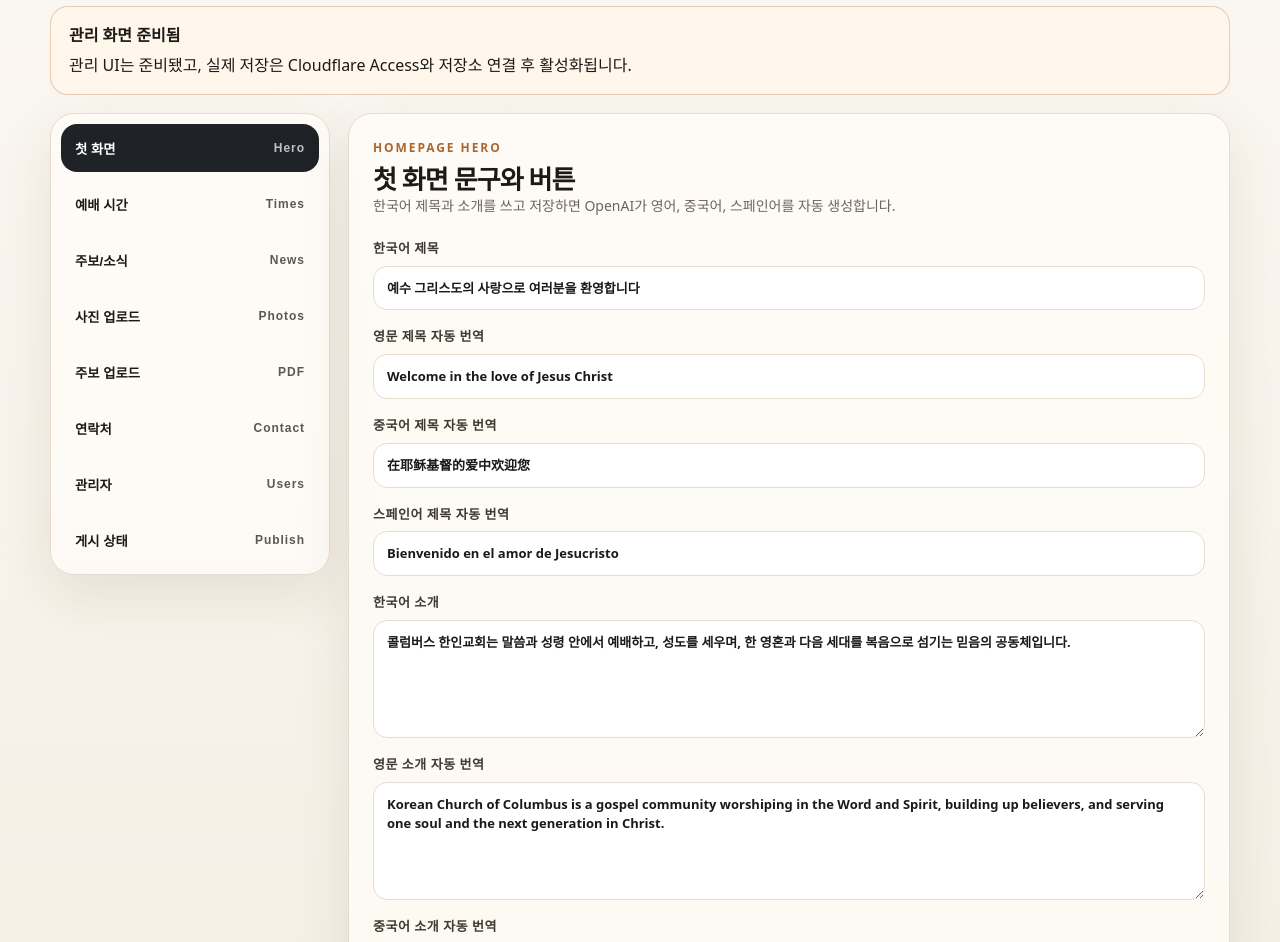
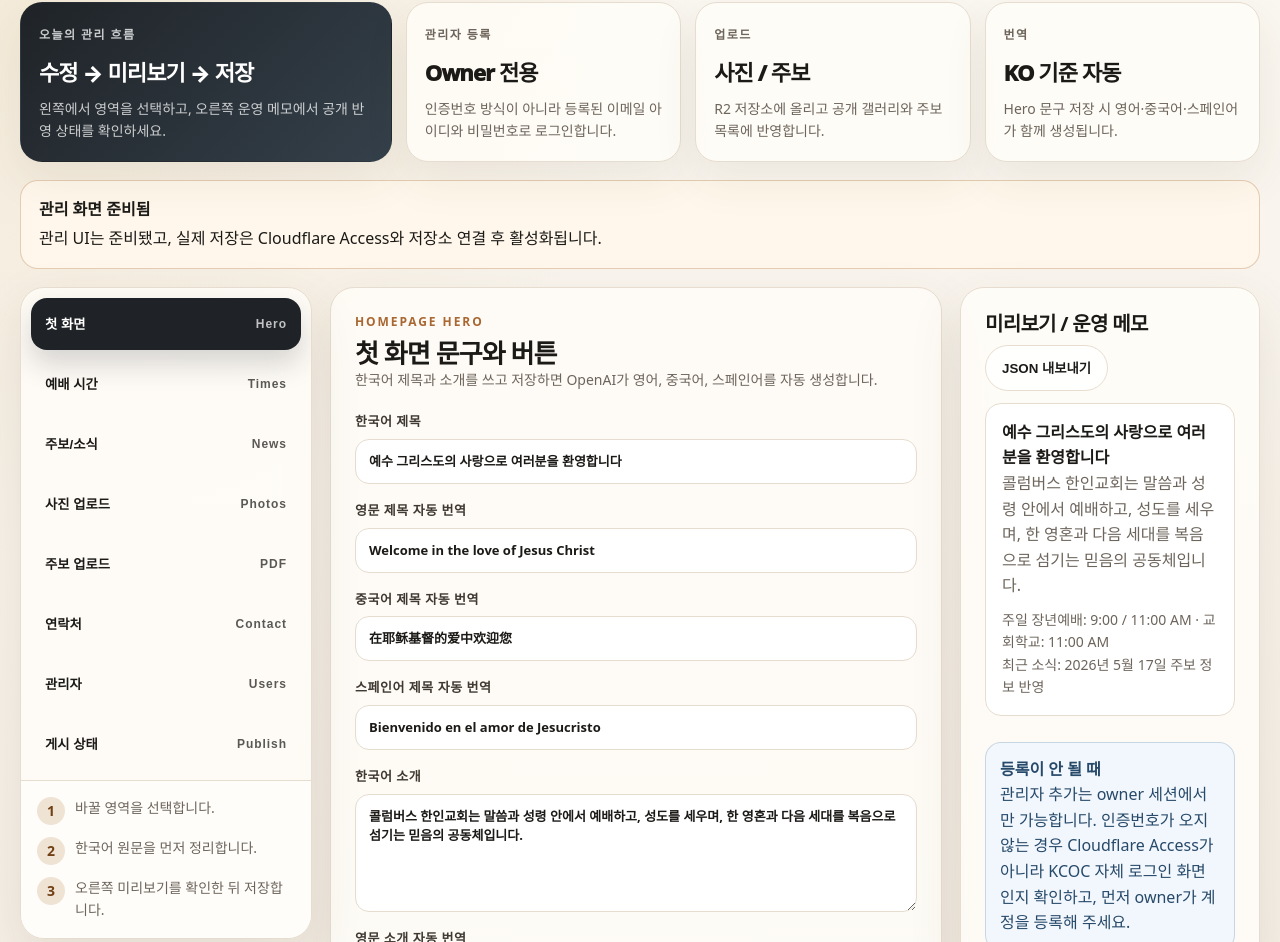
Before and after one commit to kimscomputer/KCOCOH, a website: page site/v1/admin/index.html in a window 1280 px wide. Shown: the part 146-1088 px from the top of the page. Drawn offline with Linux system fonts and the light colour scheme; no server answers.

Commit message:
Improve KCOC admin UI guidance

```diff
--- a/site/v1/admin/index.html
+++ b/site/v1/admin/index.html
@@ -6,14 +6,14 @@
   <title>KCOC 관리 페이지</title>
   <meta name="robots" content="noindex, nofollow">
   <style>
-    :root { color-scheme: light; --paper:#f8f4ec; --panel:#fffdf8; --ink:#1b1a17; --muted:#6d655c; --line:#e6dccf; --bronze:#a96732; --dark:#1f2327; --green:#48684c; --red:#9d3d34; }
+    :root { color-scheme: light; --paper:#f8f4ec; --panel:#fffdf8; --ink:#1b1a17; --muted:#6d655c; --line:#e6dccf; --bronze:#a96732; --dark:#1f2327; --green:#48684c; --red:#9d3d34; --blue:#355f8a; --gold:#d7b06b; }
     * { box-sizing:border-box; }
-    body { margin:0; background:linear-gradient(180deg,#fbf8f2,#f2eadf); color:var(--ink); font-family:ui-sans-serif,system-ui,-apple-system,BlinkMacSystemFont,"Segoe UI","Noto Sans KR",sans-serif; font-size:16px; line-height:1.6; }
+    body { margin:0; background:radial-gradient(circle at top left,rgba(215,176,107,.22),transparent 34%),linear-gradient(180deg,#fbf8f2,#f2eadf); color:var(--ink); font-family:ui-sans-serif,system-ui,-apple-system,BlinkMacSystemFont,"Segoe UI","Noto Sans KR",sans-serif; font-size:16px; line-height:1.6; }
     a { color:inherit; }
-    .shell { width:min(1180px, calc(100% - 32px)); margin:0 auto; padding:28px 0 56px; }
-    header { display:flex; justify-content:space-between; align-items:center; gap:18px; padding:18px 0 26px; }
+    .shell { width:min(1240px, calc(100% - 32px)); margin:0 auto; padding:28px 0 56px; }
+    header { display:flex; justify-content:space-between; align-items:center; gap:18px; padding:18px 0 22px; }
     .brand { display:flex; align-items:center; gap:14px; text-decoration:none; }
-    .brand img { height:48px; width:auto; padding:3px 6px; border-radius:12px; background:rgba(255,255,255,.78); }
+    .brand img { height:48px; width:auto; padding:3px 6px; border-radius:12px; background:rgba(255,255,255,.82); box-shadow:0 10px 28px rgba(82,58,34,.10); }
     .eyebrow { margin:0 0 8px; color:var(--bronze); font-size:12px; font-weight:900; letter-spacing:.16em; text-transform:uppercase; }
     h1, h2, h3 { margin:0; line-height:1.15; letter-spacing:-.035em; }
     h1 { font-size:clamp(30px,4vw,46px); }
@@ -21,33 +21,49 @@
     h3 { font-size:20px; }
     p { margin:0; color:var(--muted); }
     .top-actions { display:flex; flex-wrap:wrap; gap:10px; }
-    .btn { min-height:44px; display:inline-flex; align-items:center; justify-content:center; padding:0 16px; border:1px solid var(--line); border-radius:999px; background:rgba(255,255,255,.7); color:var(--ink); font-weight:850; text-decoration:none; cursor:pointer; }
+    .btn { min-height:46px; display:inline-flex; align-items:center; justify-content:center; gap:8px; padding:0 16px; border:1px solid var(--line); border-radius:999px; background:rgba(255,255,255,.74); color:var(--ink); font-weight:850; text-decoration:none; cursor:pointer; transition:transform .16s ease, box-shadow .16s ease, background .16s ease; }
+    .btn:hover { transform:translateY(-1px); box-shadow:0 10px 24px rgba(31,35,39,.10); }
+    .btn:active { transform:translateY(0) scale(.99); }
     .btn.primary { border-color:transparent; background:var(--dark); color:#fff; }
-    .btn.bronze { border-color:transparent; background:var(--bronze); color:#fff; }
+    .btn.bronze { border-color:transparent; background:linear-gradient(135deg,#a96732,#8d552a); color:#fff; }
     .btn.danger { border-color:rgba(157,61,52,.2); color:var(--red); }
-    .grid { display:grid; grid-template-columns:280px minmax(0,1fr); gap:18px; align-items:start; }
-    .panel { border:1px solid var(--line); border-radius:24px; background:rgba(255,253,248,.82); box-shadow:0 20px 54px rgba(82,58,34,.10); overflow:hidden; }
+    .dashboard { display:grid; grid-template-columns:1.35fr repeat(3,minmax(0,1fr)); gap:14px; margin:0 0 18px; }
+    .dash-card { min-height:116px; padding:18px; border:1px solid var(--line); border-radius:22px; background:rgba(255,253,248,.88); box-shadow:0 18px 45px rgba(82,58,34,.08); }
+    .dash-card.primary { background:linear-gradient(135deg,#1f2327,#34404a); color:#fff; border-color:transparent; }
+    .dash-card.primary p, .dash-card.primary .dash-label { color:rgba(255,255,255,.76); }
+    .dash-label { color:var(--muted); font-size:12px; font-weight:900; letter-spacing:.12em; text-transform:uppercase; }
+    .dash-value { display:block; margin-top:8px; font-size:22px; font-weight:950; letter-spacing:-.04em; }
+    .dash-card p { margin-top:8px; font-size:14px; }
+    .grid { display:grid; grid-template-columns:292px minmax(0,1fr) 300px; gap:18px; align-items:start; }
+    .panel { border:1px solid var(--line); border-radius:24px; background:rgba(255,253,248,.86); box-shadow:0 20px 54px rgba(82,58,34,.10); overflow:hidden; }
     .panel-pad { padding:24px; }
+    .side-panel { position:sticky; top:16px; }
     .status { margin-bottom:18px; padding:16px 18px; border:1px solid var(--line); border-radius:18px; background:#fff; }
     .status strong { display:block; margin-bottom:4px; }
     .status.ok { border-color:rgba(72,104,76,.28); background:#f4faf3; }
     .status.warn { border-color:rgba(169,103,50,.30); background:#fff7eb; }
     .status.error { border-color:rgba(157,61,52,.26); background:#fff2f0; }
     .tabs { display:grid; gap:8px; padding:10px; }
-    .tab { width:100%; min-height:48px; display:flex; align-items:center; justify-content:space-between; gap:10px; padding:0 14px; border:0; border-radius:16px; background:transparent; color:var(--ink); font-weight:850; text-align:left; cursor:pointer; }
-    .tab[aria-selected="true"] { background:var(--dark); color:#fff; }
+    .tab { width:100%; min-height:52px; display:flex; align-items:center; justify-content:space-between; gap:10px; padding:0 14px; border:0; border-radius:16px; background:transparent; color:var(--ink); font-weight:850; text-align:left; cursor:pointer; }
+    .tab:hover { background:#f3eadf; }
+    .tab[aria-selected="true"] { background:var(--dark); color:#fff; box-shadow:0 14px 28px rgba(31,35,39,.18); }
     .tab span { color:inherit; opacity:.72; font-size:12px; font-weight:900; letter-spacing:.08em; }
+    .quick-help { display:grid; gap:12px; padding:16px; border-top:1px solid var(--line); background:rgba(255,255,255,.48); }
+    .help-step { display:grid; grid-template-columns:28px minmax(0,1fr); gap:10px; align-items:start; color:var(--muted); font-size:14px; }
+    .help-step b { display:grid; place-items:center; width:28px; height:28px; border-radius:999px; background:#efe3d4; color:#714114; }
     form { display:grid; gap:18px; }
     .form-grid { display:grid; grid-template-columns:repeat(2,minmax(0,1fr)); gap:16px; }
     label { display:grid; gap:7px; color:#3f3932; font-size:13px; font-weight:900; letter-spacing:.04em; text-transform:uppercase; }
     input, textarea, select { width:100%; border:1px solid var(--line); border-radius:14px; background:#fff; color:var(--ink); padding:12px 13px; font:inherit; line-height:1.45; }
+    input:focus, textarea:focus, select:focus { outline:3px solid rgba(169,103,50,.18); border-color:rgba(169,103,50,.55); }
     textarea { min-height:118px; resize:vertical; }
     .wide { grid-column:1 / -1; }
-    .preview { display:grid; gap:12px; margin-top:20px; padding:18px; border:1px dashed #d6c8b7; border-radius:18px; background:rgba(255,255,255,.56); }
+    .preview { display:grid; gap:12px; }
     .preview-card { padding:16px; border:1px solid var(--line); border-radius:16px; background:#fff; }
     .row { display:flex; flex-wrap:wrap; gap:10px; align-items:center; justify-content:space-between; }
     .list { display:grid; gap:10px; margin-top:14px; }
     .item { padding:14px; border:1px solid var(--line); border-radius:16px; background:#fff; }
+    .notice { margin-top:14px; padding:14px; border:1px solid rgba(53,95,138,.22); border-radius:16px; background:#f1f7fc; color:#27496a; }
     .muted { color:var(--muted); font-size:14px; }
     .hidden { display:none !important; }
 
@@ -63,7 +79,9 @@
     .admin-user-card { display:grid; grid-template-columns:minmax(0,1fr) auto; gap:12px; align-items:center; padding:14px; border:1px solid var(--line); border-radius:16px; background:#fff; }
     .admin-user-card strong { display:block; }
     .badge { display:inline-flex; align-items:center; min-height:24px; padding:0 9px; border-radius:999px; background:#f0e5d8; color:#6b3d17; font-size:12px; font-weight:900; letter-spacing:.04em; }
-    @media (max-width:860px){ header{align-items:flex-start; flex-direction:column;} .grid{grid-template-columns:1fr;} .form-grid,.media-grid{grid-template-columns:1fr;} .top-actions{width:100%;} .btn{flex:1;} }
+    @media (max-width:1080px){ .dashboard{grid-template-columns:repeat(2,minmax(0,1fr));} .grid{grid-template-columns:260px minmax(0,1fr);} .grid > aside:last-child{grid-column:1 / -1;} .side-panel{position:static;} }
+    @media (max-width:860px){ header{align-items:flex-start; flex-direction:column;} .dashboard,.grid{grid-template-columns:1fr;} .form-grid,.media-grid{grid-template-columns:1fr;} .top-actions{width:100%;} .btn{flex:1;} .tabs{grid-template-columns:repeat(2,minmax(0,1fr));} .tab{min-height:48px;} }
+    @media (max-width:520px){ .shell{width:min(100% - 22px,1240px); padding-top:14px;} .tabs{grid-template-columns:1fr;} .panel-pad,.dash-card{padding:16px;} .admin-user-card{grid-template-columns:1fr;} }
   </style>
 </head>
 <body>
@@ -83,13 +101,36 @@
       </div>
     </header>
 
+    <section class="dashboard" aria-label="관리 현황 요약">
+      <article class="dash-card primary">
+        <span class="dash-label">오늘의 관리 흐름</span>
+        <strong class="dash-value">수정 → 미리보기 → 저장</strong>
+        <p>왼쪽에서 영역을 선택하고, 오른쪽 운영 메모에서 공개 반영 상태를 확인하세요.</p>
+      </article>
+      <article class="dash-card">
+        <span class="dash-label">관리자 등록</span>
+        <strong class="dash-value">Owner 전용</strong>
+        <p>인증번호 방식이 아니라 등록된 이메일 아이디와 비밀번호로 로그인합니다.</p>
+      </article>
+      <article class="dash-card">
+        <span class="dash-label">업로드</span>
+        <strong class="dash-value">사진 / 주보</strong>
+        <p>R2 저장소에 올리고 공개 갤러리와 주보 목록에 반영합니다.</p>
+      </article>
+      <article class="dash-card">
+        <span class="dash-label">번역</span>
+        <strong class="dash-value">KO 기준 자동</strong>
+        <p>Hero 문구 저장 시 영어·중국어·스페인어가 함께 생성됩니다.</p>
+      </article>
+    </section>
+
     <div id="status" class="status warn" role="status" aria-live="polite">
       <strong>관리 백엔드 확인 중</strong>
       <span>Cloudflare Pages Functions와 저장소 연결 상태를 확인하고 있습니다.</span>
     </div>
 
     <main class="grid">
-      <aside class="panel" aria-label="관리 메뉴">
+      <aside class="panel side-panel" aria-label="관리 메뉴">
         <div class="tabs" role="tablist">
           <button class="tab" type="button" role="tab" aria-selected="true" data-section="hero">첫 화면 <span>Hero</span></button>
           <button class="tab" type="button" role="tab" aria-selected="false" data-section="services">예배 시간 <span>Times</span></button>
@@ -99,6 +140,11 @@
           <button class="tab" type="button" role="tab" aria-selected="false" data-section="contact">연락처 <span>Contact</span></button>
           <button class="tab" type="button" role="tab" aria-selected="false" data-section="admins">관리자 <span>Users</span></button>
           <button class="tab" type="button" role="tab" aria-selected="false" data-section="publish">게시 상태 <span>Publish</span></button>
+        </div>
+        <div class="quick-help" aria-label="빠른 사용 순서">
+          <div class="help-step"><b>1</b><span>바꿀 영역을 선택합니다.</span></div>
+          <div class="help-step"><b>2</b><span>한국어 원문을 먼저 정리합니다.</span></div>
+          <div class="help-step"><b>3</b><span>오른쪽 미리보기를 확인한 뒤 저장합니다.</span></div>
         </div>
       </aside>
 
@@ -197,6 +243,7 @@
             <p class="eyebrow">Admin Users</p>
             <h2>관리자 계정 관리</h2>
             <p class="muted">관리 페이지에 로그인할 수 있는 관리자 계정을 추가, 수정, 비활성화, 삭제합니다. 초기 관리자 비밀번호는 계속 백업 로그인으로 사용할 수 있습니다.</p>
+            <div class="notice"><strong>저스틴 등록/인증번호 안내</strong><br>이 관리자 시스템은 문자/이메일 인증번호를 기다리는 방식이 아닙니다. 최고 관리자(owner)가 이 화면에서 저스틴의 이메일 아이디와 임시 비밀번호를 먼저 등록해야 하며, 등록 후에는 로그인 화면에서 이메일과 비밀번호로 바로 접속합니다.</div>
             <div class="form-grid" style="margin-top:20px">
               <label>관리자 이름<input id="adminName" value="KCOC 관리자"></label>
               <label>관리자 이메일 아이디<input id="adminUsername" type="email" placeholder="admin@example.org"></label>
@@ -215,11 +262,15 @@
             <div class="list" id="backendFacts"></div>
           </div>
         </form>
+      </section>
+
+      <aside class="panel panel-pad side-panel">
         <div class="preview">
           <div class="row"><h3>미리보기 / 운영 메모</h3><button class="btn" type="button" id="exportBtn">JSON 내보내기</button></div>
           <div class="preview-card" id="previewBox">입력 값을 수정하면 이곳에 요약이 표시됩니다.</div>
+          <div class="notice"><strong>등록이 안 될 때</strong><br>관리자 추가는 owner 세션에서만 가능합니다. 인증번호가 오지 않는 경우 Cloudflare Access가 아니라 KCOC 자체 로그인 화면인지 확인하고, 먼저 owner가 계정을 등록해 주세요.</div>
         </div>
-      </section>
+      </aside>
     </main>
   </div>
   <script src="admin.js" defer></script>
```
Also changed, not shown: PLAN.md (+6 -0 lines), docs/USER-MANUAL.md (+1 -1 lines), site/v1/admin/login/index.html (+10 -6 lines).
